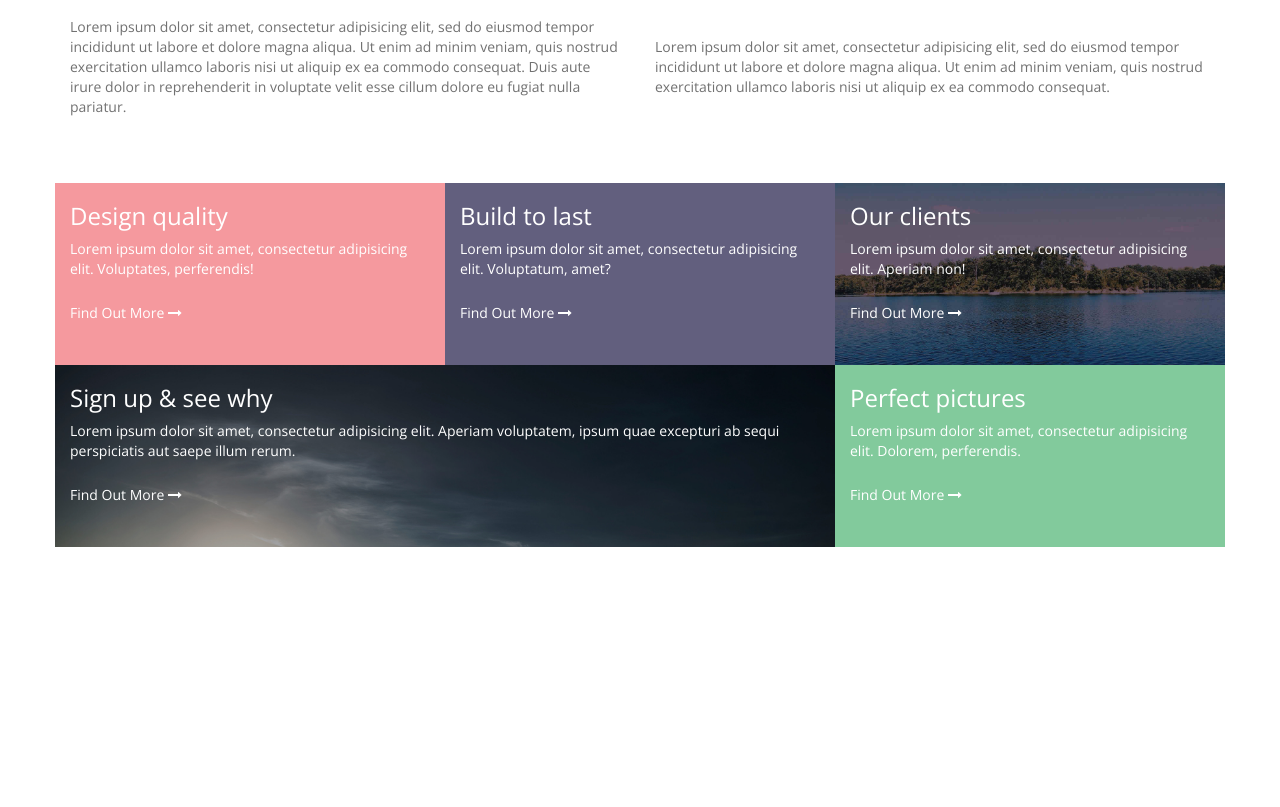
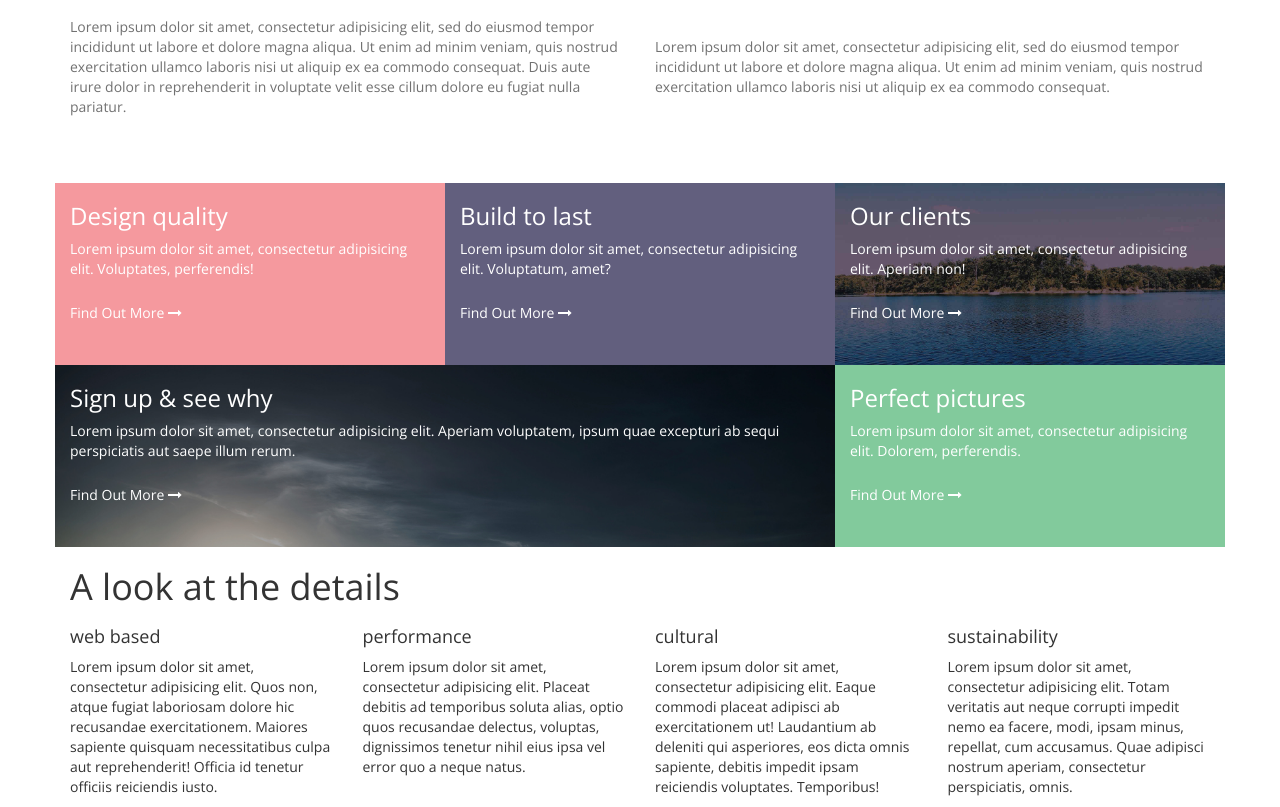
Before and after one commit to rajkumargootam/take, a plain HTML site: page index.html in a window 1280 px wide. Shown: the part 1179-1986 px from the top of the page. Before the commit the page ends 1726 px from the top, so only its background shows below. Drawn offline with nearby package versions, Linux system fonts and the light colour scheme.

Commit message:
Added some styles to the features and created deatails section

```diff
--- a/css/src/features.scss
+++ b/css/src/features.scss
@@ -21,9 +21,12 @@
     background-color:#82ca9c;
     color: #FFF;
   }
-  a{
+  a {
     color: #FFF;
-  margin: 1em 0 3em;
-  display: inline-block;
+    margin: 1em 0 3em;
+    display: inline-block;
+  }
+  &:hover {
+    text-decoration: underline;
   }
 }
--- a/index.html
+++ b/index.html
@@ -82,5 +82,28 @@
         </div>
       </div>
     </section>
+    <section id="details">
+      <div class="container">
+        <h1>A look at the details</h1>
+        <div class="row">
+          <div class="col-xs-3">
+            <h4>web based</h4>
+            <p>Lorem ipsum dolor sit amet, consectetur adipisicing elit. Quos non, atque fugiat laboriosam dolore hic recusandae exercitationem. Maiores sapiente quisquam necessitatibus culpa aut reprehenderit! Officia id tenetur officiis reiciendis iusto.</p>
+          </div>
+          <div class="col-xs-3">
+            <h4>performance</h4>
+            <p>Lorem ipsum dolor sit amet, consectetur adipisicing elit. Placeat debitis ad temporibus soluta alias, optio quos recusandae delectus, voluptas, dignissimos tenetur nihil eius ipsa vel error quo a neque natus.</p>
+          </div>
+          <div class="col-xs-3">
+            <h4>cultural</h4>
+            <p>Lorem ipsum dolor sit amet, consectetur adipisicing elit. Eaque commodi placeat adipisci ab exercitationem ut! Laudantium ab deleniti qui asperiores, eos dicta omnis sapiente, debitis impedit ipsam reiciendis voluptates. Temporibus!</p>
+          </div>
+          <div class="col-xs-3">
+            <h4>sustainability</h4>
+            <p>Lorem ipsum dolor sit amet, consectetur adipisicing elit. Totam veritatis aut neque corrupti impedit nemo ea facere, modi, ipsam minus, repellat, cum accusamus. Quae adipisci nostrum aperiam, consectetur perspiciatis, omnis.</p>
+          </div>
+        </div>
+      </div>
+    </section>
   </body>
 </html>
```
Also changed, not shown: css/app.css, 1 other file.
